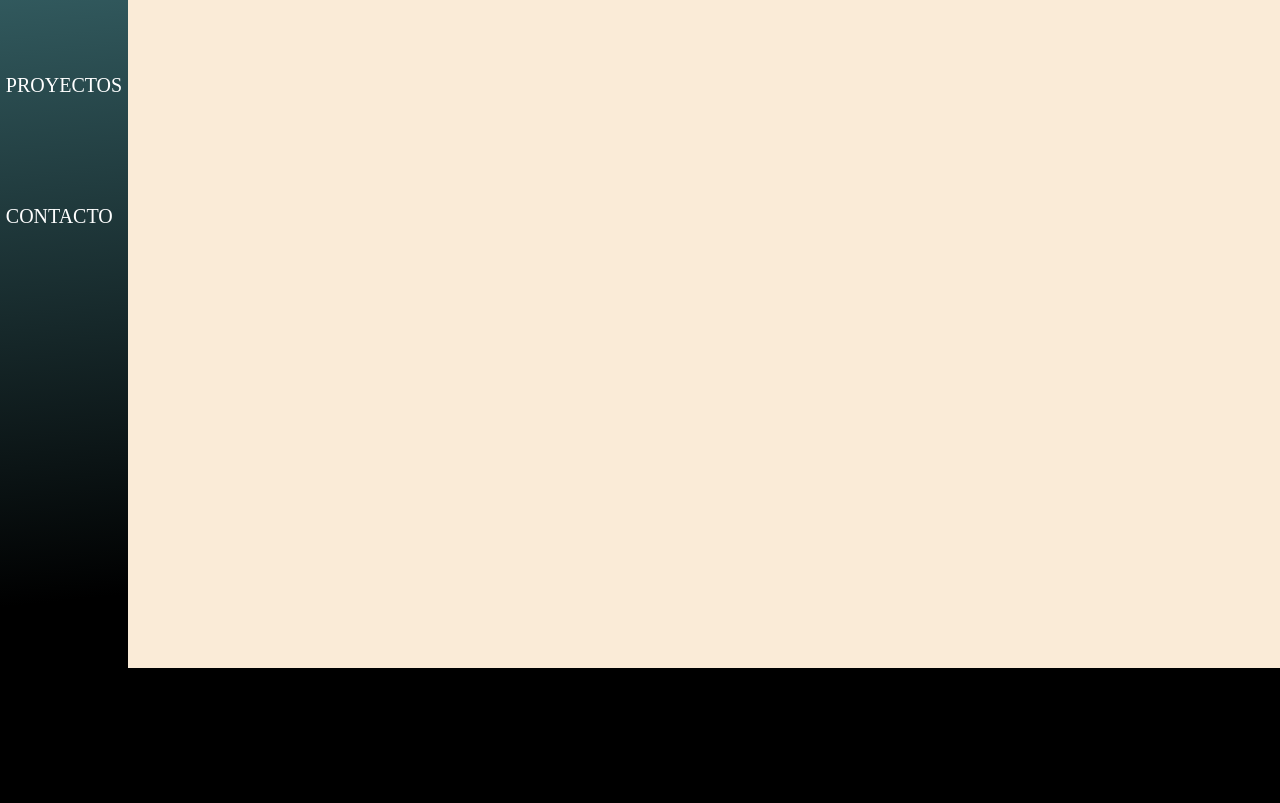
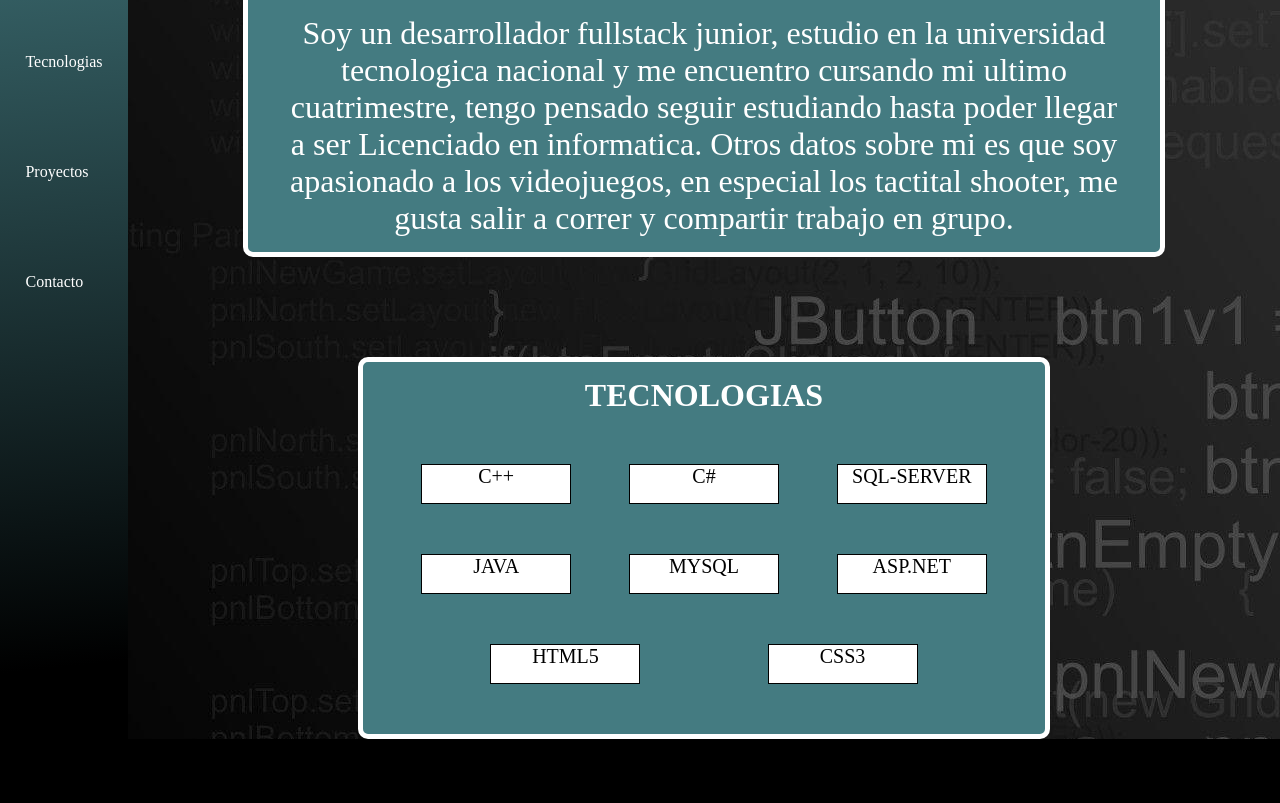
Before and after one commit to BenjaminMonz/BenjaminMonz.github.io, a plain HTML site: page index.html in a window 1280 px wide. Shown: the part 372-1175 px from the top of the page. Drawn offline with Linux system fonts and the light colour scheme.

Commit message:
se agrego "sobre mi" y "tecnologias"
Falta agregar proyectos y contacto a corto plazo. A largo plazo falta adaptarlo a telefono y tablets

```diff
--- a/css/styles.css
+++ b/css/styles.css
@@ -4,12 +4,12 @@
     box-sizing: border-box;
 }
 
+@media only screen and (min-width: 1024px) {
     body {
         display: grid;
         grid-template-areas: 'nav header' 'nav content' 'footer footer';
         grid-template-columns: 10% 90%;
     }
-
     .header-bm {
         display: flex;
         align-items: center;
@@ -19,12 +19,10 @@ body {
         height: 190px;
         background: rgb(68, 123, 129);
     }
-
     .header-bm h1 {
         font-size: 4rem;
         color: white;
     }
-
     .nav-bm {
         display: flex;
         flex-direction: row;
@@ -37,16 +35,13 @@ body {
         top: 0;
         position: sticky;
     }
-
     .logo-nav {
         height: 20%;
     }
-
     .logo-nav img {
         margin-top: 50px;
         width: 100%;
     }
-
     .navmenu-bm {
         display: flex;
         width: 100%;
@@ -54,7 +49,6 @@ body {
         flex-direction: column;
         align-items: center;
     }
-
     .navmenu-bm>ul {
         display: flex;
         flex-direction: column;
@@ -63,22 +57,90 @@ body {
         justify-content: space-evenly;
         height: 60%;
     }
-
     .navmenu-bm>ul>li>a {
         text-decoration: none;
         color: white;
+        font-size: 1rem;
+    }
+    .main-bm {
+        grid-area: content;
+        height: fit-content;
+        min-height: 600px;
+        background-image: url(/img/computer-code-wallpaper-1920x1080.jpg);
+        background-attachment: fixed;
+    }
+    .section-sobremi-bm {
+        display: flex;
+        justify-content: center;
+        align-items: center;
+        flex-direction: row;
+        width: 100%;
+        height: 80%;
+        margin-top: 100px;
+        scroll-margin-top: 20px;
+    }
+    .card-sobremi {
+        width: 80%;
+        height: fit-content;
+        border: 5px solid white;
+        background: rgb(68, 123, 129);
+        border-radius: 10px;
+        text-align: center;
+    }
+    .card-sobremi>h2 {
+        color: white;
+        font-size: 2.5rem;
+        padding: 15px;
+    }
+    .card-sobremi>p {
+        margin: 0px 10px 0px 10px;
+        padding: 15px 25px 15px 25px;
+        color: white;
+        font-size: 2rem;
+    }
+    .tecnologias-bm {
+        display: flex;
+        justify-content: center;
+        align-content: center;
+        margin-top: 100px;
+    }
+    .card-tecnologias-bm {
+        width: 60%;
+        background: rgb(68, 123, 129);
+        text-align: center;
+        border-radius: 10px;
+        border: 5px solid white;
+    }
+    .card-tecnologias-bm>h2 {
+        color: white;
+        padding-top: 15px;
+        font-size: 2em;
+    }
+    .contenedor-interno-tecnologia>ul {
+        list-style: none;
+    }
+    .contenedor-interno-tecnologia>ul>li>span {
+        color: black;
         font-size: 20px;
     }
-
-.section-bm {
-    grid-area: content;
-    height: 850px;
-    background-color: antiquewhite;
+    .contenedor-interno-tecnologia>ul {
+        display: flex;
+        flex-direction: row;
+        flex-wrap: wrap;
+        justify-content: space-evenly;
+        padding: 25px;
     }
-
+    .contenedor-interno-tecnologia>ul>li {
+        border: 1px solid black;
+        background-color: white;
+        height: 40px;
+        width: 150px;
+        margin: 25px;
+    }
     .footer-bm {
         grid-area: footer;
         width: 100%;
         height: 200px;
         background-color: black;
     }
+}
--- a/index.html
+++ b/index.html
@@ -23,21 +23,81 @@
         <div class="navmenu-bm">
             <ul>
                 <li>
-                    <a href="#">SOBRE MI</a>
+                    <a href="#sobremi">Sobre mi</a>
                 </li>
                 <li>
-                    <a href="#section-productos-fastfood">PROYECTOS</a>
+                    <a href="#tecnologias">Tecnologias</a>
                 </li>
                 <li>
-                    <a href="#">CONTACTO</a>
+                    <a href="#">Proyectos</a>
+                </li>
+                <li>
+                    <a href="#">Contacto</a>
                 </li>
             </ul>
         </div>
     </nav>
-    <section class="section-bm">
+    <main class="main-bm">
+        <section class="section-sobremi-bm" id="sobremi">
+            <div class="card-sobremi">
+                <h2>Hola! Te voy a contar sobre mi</h2>
+                <p>Soy un desarrollador fullstack junior, estudio en la universidad tecnologica nacional y me encuentro cursando mi ultimo cuatrimestre, tengo pensado seguir estudiando hasta poder llegar a ser Licenciado en informatica. Otros datos sobre
+                    mi es que soy apasionado a los videojuegos, en especial los tactital shooter, me gusta salir a correr y compartir trabajo en grupo.</p>
+            </div>
+        </section>
 
-    </section>
+        <section class="tecnologias-bm" id="tecnologias">
+            <div class="card-tecnologias-bm">
+                <h2>TECNOLOGIAS</h2>
+                <div class="contenedor-interno-tecnologia">
+                    <ul>
+                        <li>
+                            <span>
+                                C++
+                            </span>
+                        </li>
+                        <li>
+                            <span>
+                                C#</span>
+                        </li>
+                        <li>
+                            <SPAn> SQL-SERVER</SPAn>
+                        </li>
+                        <li>
+                            <span> JAVA</span>
+                        </li>
+                        <li>
+                            <span> MYSQL</span>
+                        </li>
+                        <li>
+                            <span> ASP.NET</span>
+                        </li>
+                        <li>
+                            <span> HTML5</span>
+                        </li>
+                        <li>
+                            <span> CSS3</span>
+                        </li>
+                </div>
+            </div>
+            </ul>
+        </section>
+
+        <section class="section-proyectos-bm">
+            <div class="card-conteineriproyecto-bm">
+
+
+            </div>
+
+        </section>
+
+        <section class="contacto-bm">
+
+        </section>
+
+    </main>
     <footer class="footer-bm">
+
 
     </footer>
 
```
Also changed, not shown: img/c++.png (added), img/computer-code-wallpape2r-1920x1080.jpg (added), img/computer-code-wallpaper-1920x1080.jpg (added), img/computer-code-wallpaper3-1920x1080.jpg (added), img/fondo1.jpg (added). Lines whose indentation alone changed are shown as unchanged.
